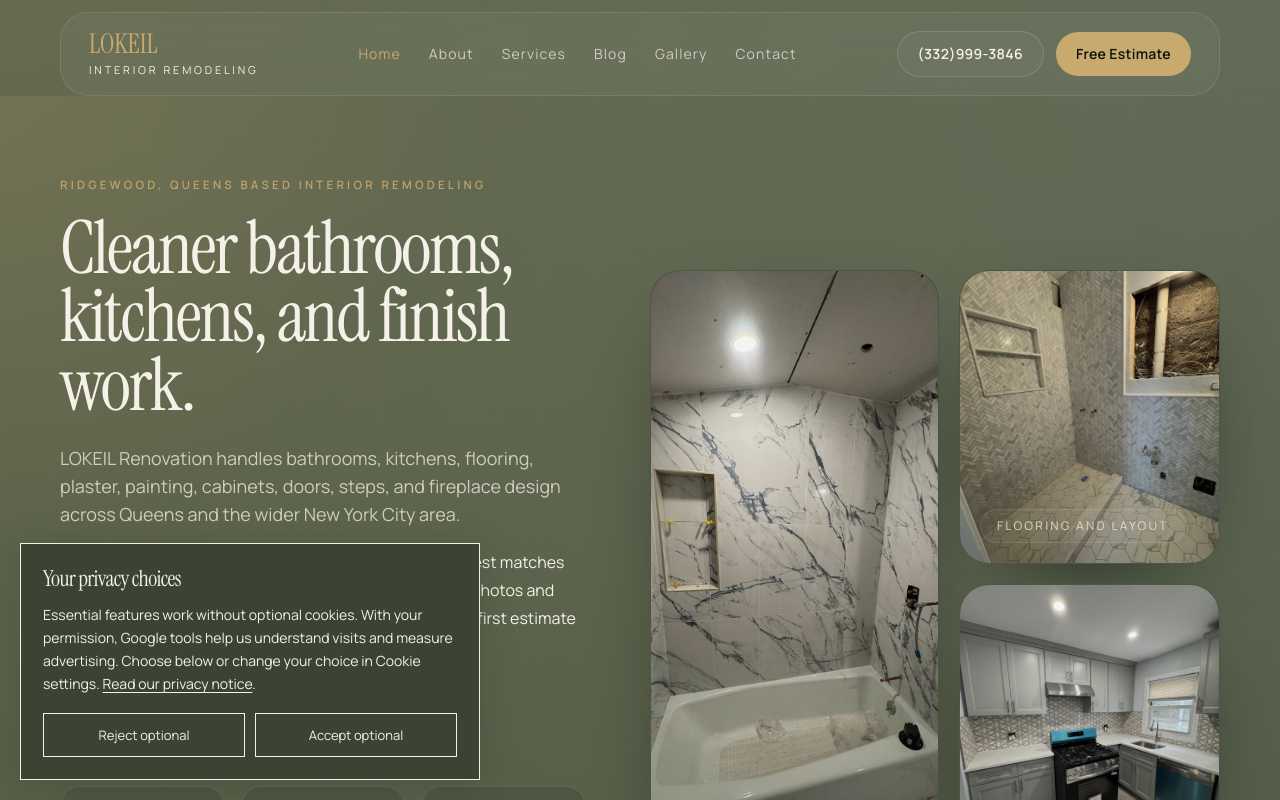
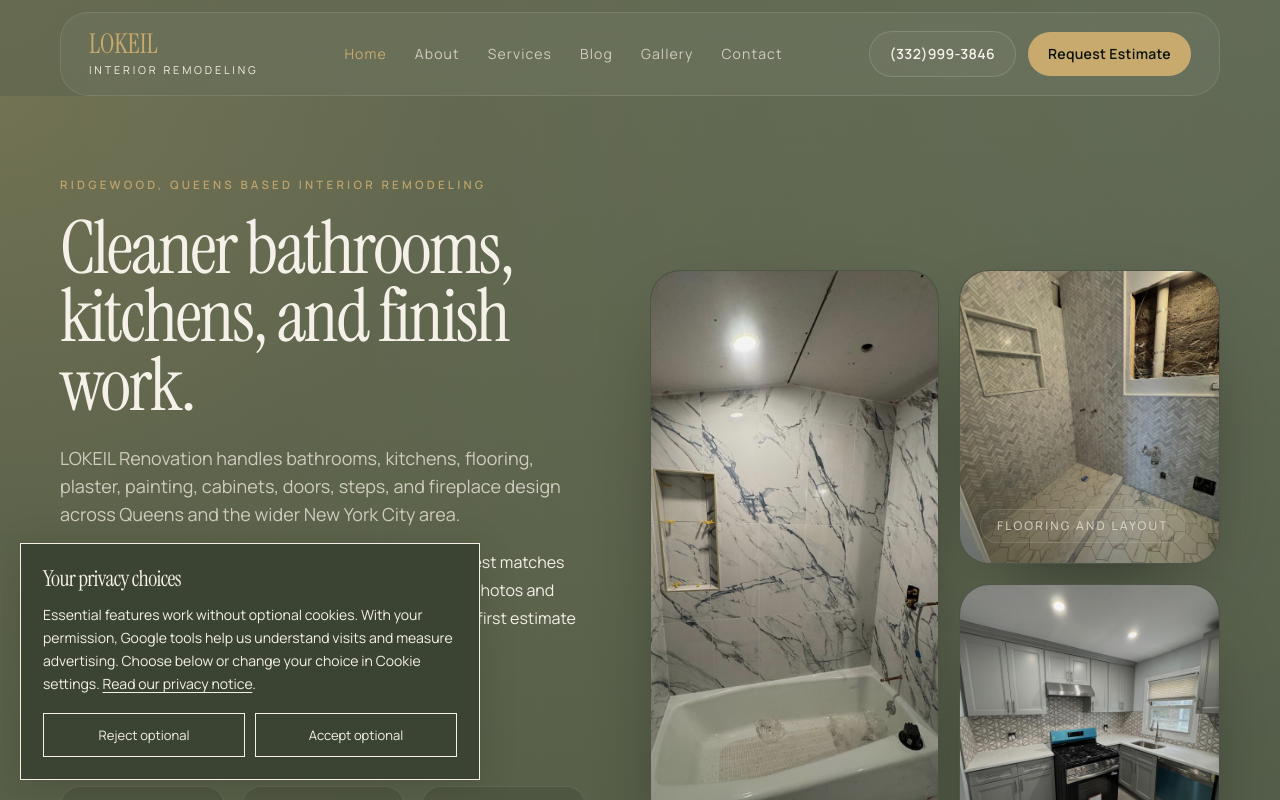
Before and after one commit to donaldlena833-cyber/lokeil-website, a Next.js app: page / in a window 1280 px wide. Shown: the top 800 px of the page. Built offline with nearby package versions, Linux system fonts and the light colour scheme.

Commit message:
Remove unsupported estimate claim

```diff
--- a/app/components/Header.tsx
+++ b/app/components/Header.tsx
@@ -57,7 +57,7 @@ export default function Header() {
               {siteData.phoneDisplay}
             </a>
             <Link href="/contact" className="button-primary px-5 py-3">
-              Free Estimate
+              Request Estimate
             </Link>
           </div>
 
```
